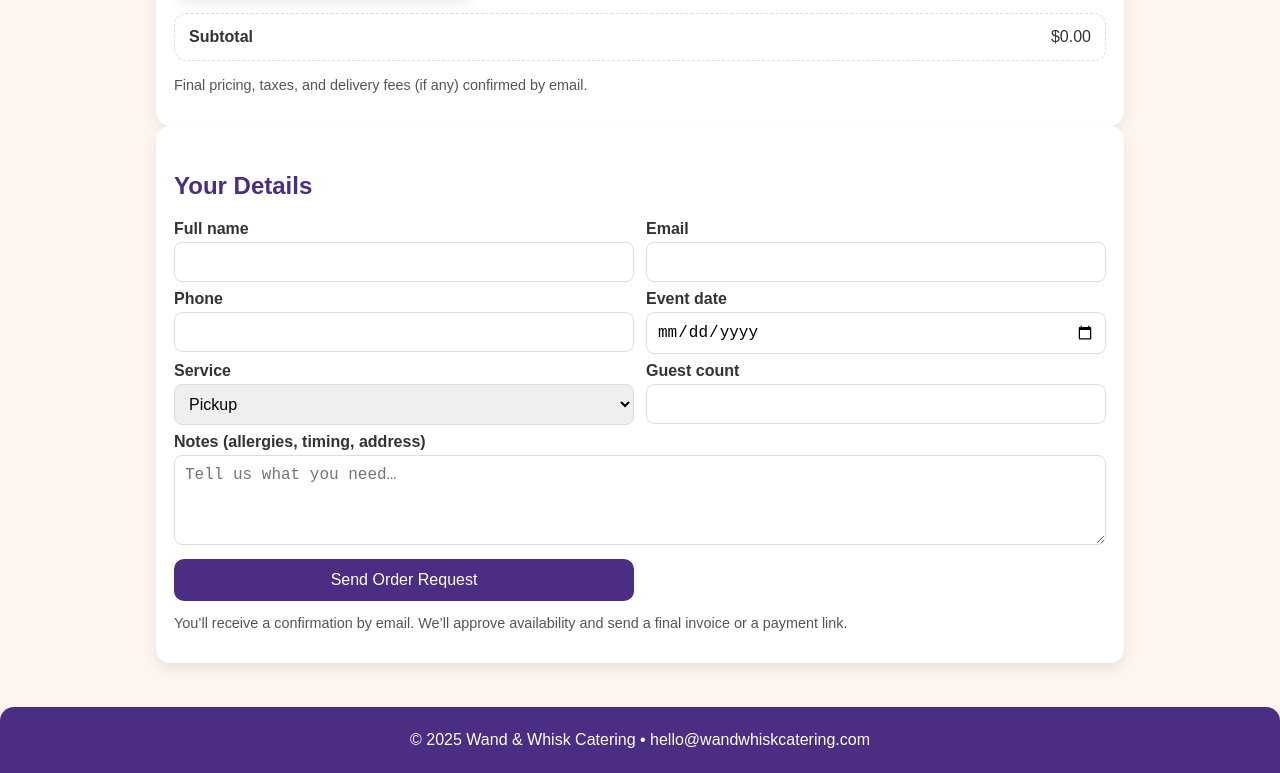
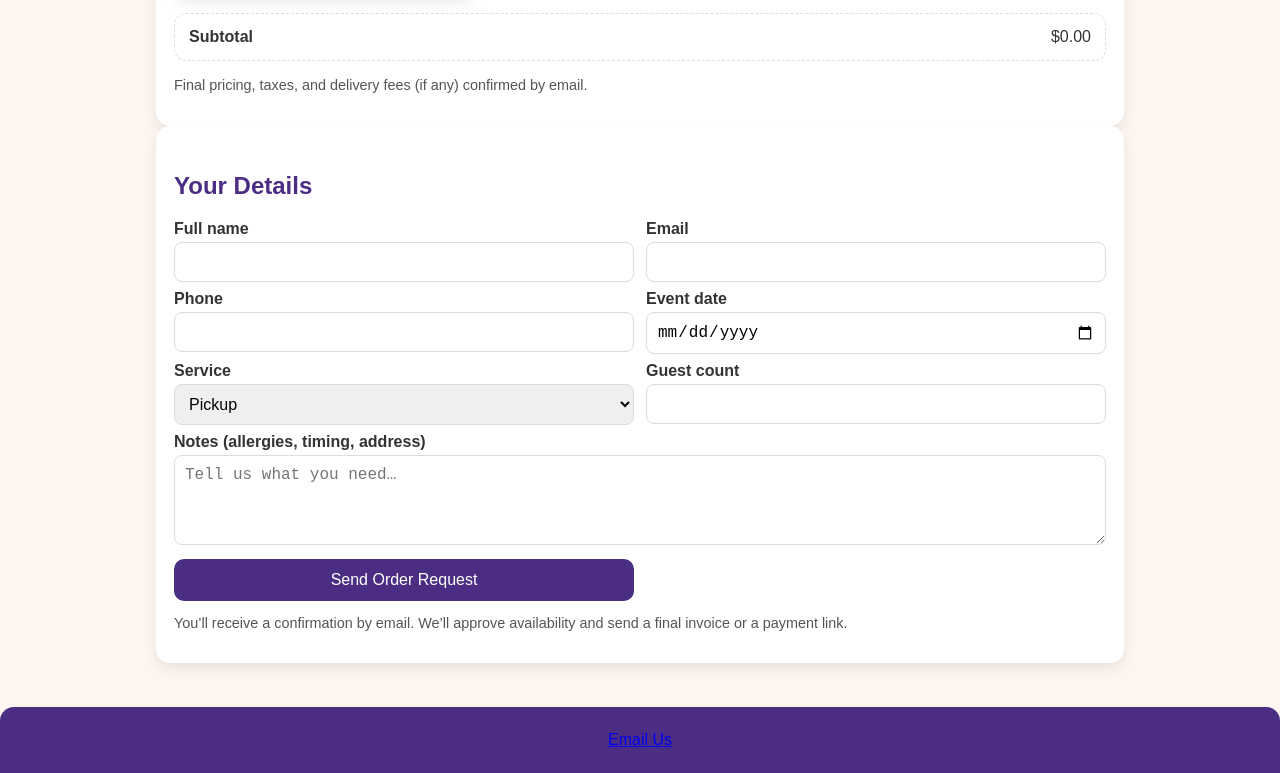
Before and after one commit to kristensmith1990-crypto/wandwhiskcatering, a plain HTML site: page index.html in a window 1280 px wide. Shown: the part 727-1500 px from the top of the page. Drawn offline with Linux system fonts and the light colour scheme.

Commit message:
Update index.html

```diff
--- a/index.html
+++ b/index.html
@@ -141,8 +141,7 @@
   </main>
 
   <footer>
-    © 2025 Wand & Whisk Catering • hello@wandwhiskcatering.com
-  </footer>
+    <a href="mailto:Ksmith@wandwhiskcatering.com">Email Us</a>  </footer>
 
   <script>
     // Update totals as quantities change
```
